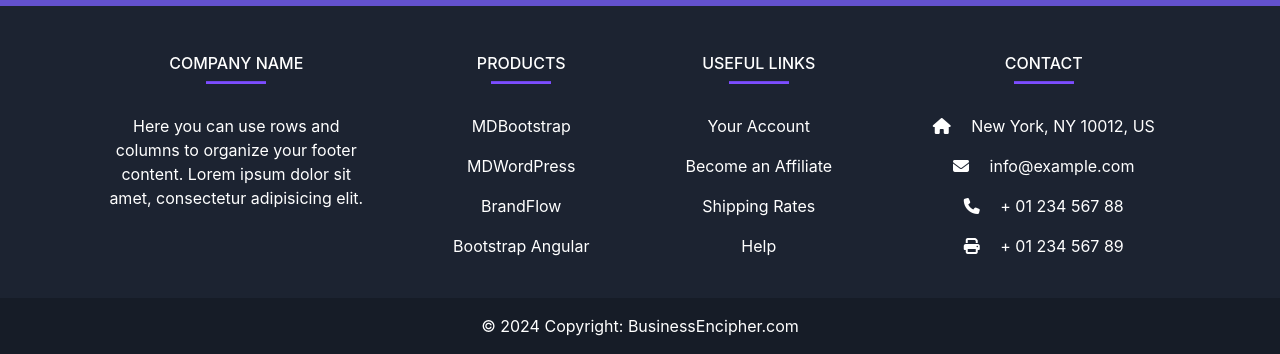
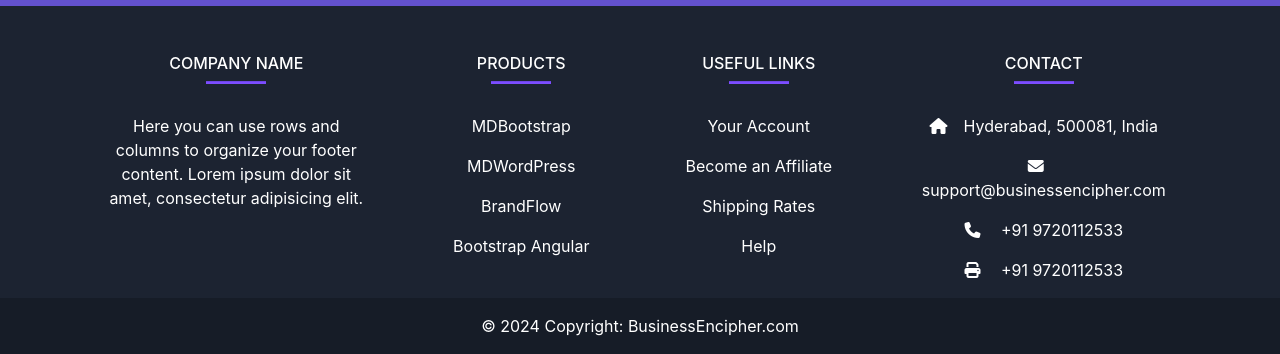
Before and after one commit to Gadhikari/BusinessEncipherUI, a plain HTML site: page index.html in a window 1280 px wide. Shown: the part 3021-3375 px from the top of the page. Drawn offline with nearby package versions, Linux system fonts and the light colour scheme.

Commit message:
updated company details

```diff
--- a/index.html
+++ b/index.html
@@ -546,10 +546,10 @@
                 class="mb-4 mt-0 d-inline-block mx-auto"
                 style="width: 60px; background-color: #7c4dff; height: 2px"
                 />
-            <p><i class="fas fa-home mr-3"></i> New York, NY 10012, US</p>
-            <p><i class="fas fa-envelope mr-3"></i> info@example.com</p>
-            <p><i class="fas fa-phone mr-3"></i> + 01 234 567 88</p>
-            <p><i class="fas fa-print mr-3"></i> + 01 234 567 89</p>
+            <p><i class="fas fa-home mr-3"></i>Hyderabad, 500081, India</p>
+            <p><i class="fas fa-envelope mr-3"></i> support@businessencipher.com</p>
+            <p><i class="fas fa-phone mr-3"></i> +91 9720112533</p>
+            <p><i class="fas fa-print mr-3"></i>  +91 9720112533</p>
           </div>
           <!-- Grid column -->
         </div>
```
